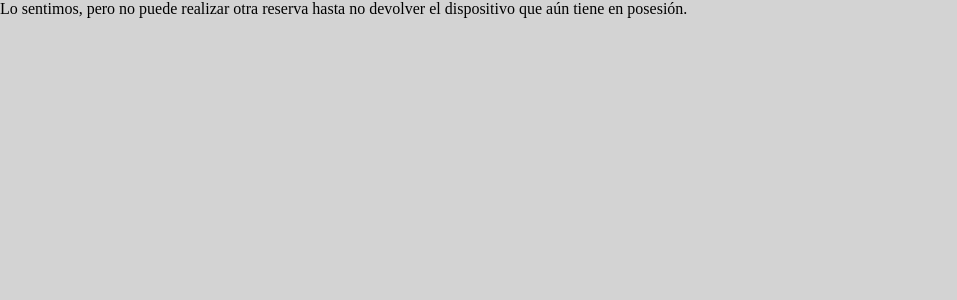
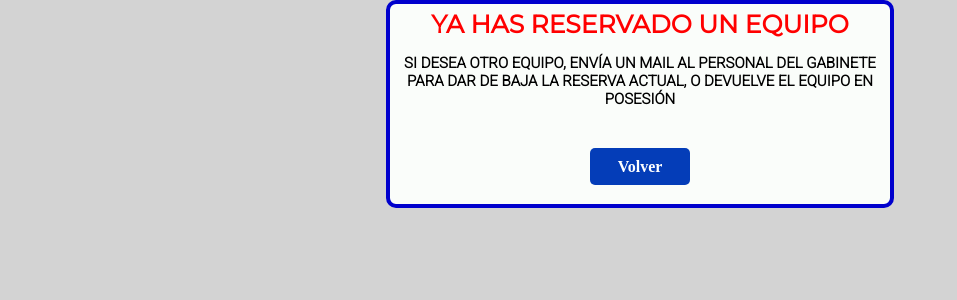
Before and after one commit to Luis-Sanchez-696/A.S-Proyect, a PHP site: page /phpmailer/enviar_correo.php?idpc=1 in a window 1280 px wide. Shown: the top 300 px of the page, without its empty margins (0-957 px from the left). Run offline with PHP 8.4, Linux system fonts and the light colour scheme; the visitor is signed in with stand-in values (Sample User, id 1); tables that the repository leaves empty or names only in its code hold one stand-in row (values such as "Sample post"); data that the repository does not hold is empty; some libraries are stand-ins or nearby versions.

Commit message:
Vesión 1.2.0

```diff
--- a/css/sección-atributos-pc.css
+++ b/css/sección-atributos-pc.css
@@ -220,4 +220,15 @@ main img{
 .ventana-reserva .reserva-no-realizada{
     color: red;
     padding-bottom: 15px;
+
 }
+#text-reserva-no-realizada{
+    font-family: 'Roboto', sans-serif;
+    font-size: 15px;
+    padding-top: 15px;
+}
+#ya-reservado{
+    font-size: 25px;
+    color:red;
+    padding-top: 5px;
+}
--- a/php/enviar_correo.php
+++ b/php/enviar_correo.php
@@ -18,8 +18,10 @@
         $condicion;
     include('coneccion.php');
 
+        $segunda_consulta="SELECT computadoras.id_computadora,computadoras.num_computadora, computadora_tipo.id_tipo_pc,computadora_tipo.tipo_pc FROM computadoras LEFT JOIN `computadora_tipo` ON(computadora_tipo.id_tipo_pc=computadoras.id_tipo_pc_f) WHERE computadoras.id_computadora='$id_pc'";
         $consulta="SELECT id_usuario,nombre_usuario,password_user,e_mail FROM `usuarios` WHERE id_usuario='$id_usuario' AND nombre_usuario='$usuario'";
         $datos=@mysqli_query($coneccion,$consulta);
+        $datos_pc=@mysqli_query($coneccion, $segunda_consulta);
 
 //-----------------------------------------------------------------------------------------
 
@@ -29,13 +31,18 @@
                 $contraseña=$mostrar['password_user'];
                 $email=$mostrar['e_mail'];
                 }
+
+            $regisro_pc=mysqli_fetch_array($datos_pc);
+            $num_pc=$regisro_pc['num_computadora'];
+            $tipo_pc=$regisro_pc['tipo_pc'];
+
     include("Mailer/src/PHPMailer.php");
     include("Mailer/src/SMTP.php");
     include("Mailer/src/Exception.php");
     include("Mailer/src/OAuth.php");
         $emailTo=$email;
         $subject= 'Reserva de computadora' ;
-        $bodyemail="Hola ".$nombre_usuario.", has reservador el equipo N° ".$id_pc.". Para retirar el equipo debes mostrar este mensaje en el gabinete de PC. Gracias";//asunto;
+        $bodyemail="Hola ".$nombre_usuario.", has reservado la ".$tipo_pc." Número ".$num_pc.". Para retirar el equipo debes mostrar este mensaje en el gabinete de PC. Gracias";//asunto;
 
 
         $mail = new PHPMailer\PHPMailer\PHPMailer();
@@ -106,8 +113,10 @@
     }
     else{
         ?>
-            <div class="reserva-error">
-                Lo sentimos, pero no puede realizar otra reserva hasta no devolver el dispositivo que aún tiene en posesión.
+            <div class="ventana-reserva">
+            <H1  id="ya-reservado"> YA HAS RESERVADO UN EQUIPO</H1>
+            <p id="text-reserva-no-realizada">SI DESEA OTRO EQUIPO, ENVÍA UN MAIL AL PERSONAL DEL GABINETE PARA DAR DE BAJA LA RESERVA ACTUAL, O DEVUELVE EL EQUIPO EN POSESIÓN</p>
+            <a class="return-user-page" href="user-page.php">Volver</a>
             </div>
             <?php
     }
```
